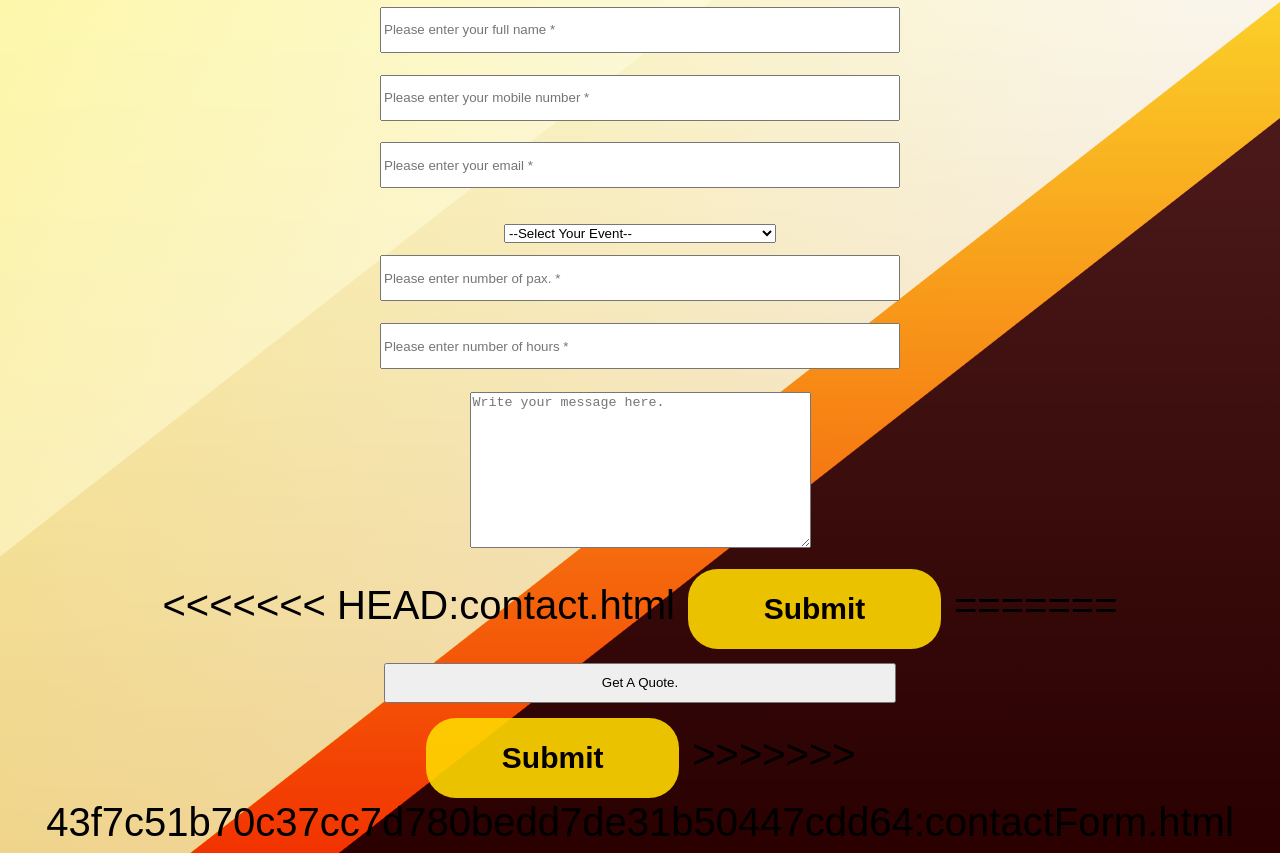
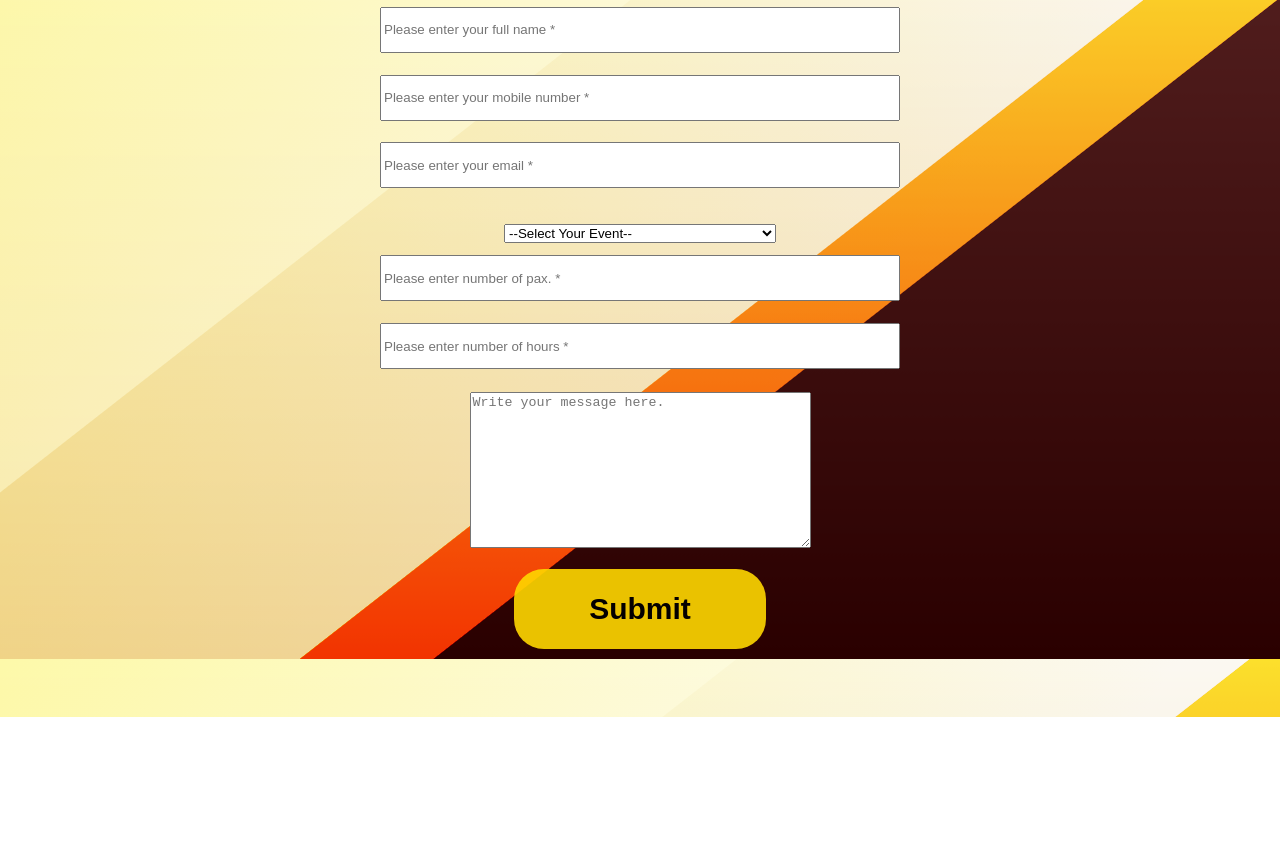
Before and after one commit to Sammienator/room4, a plain HTML site: page index.html in a window 1280 px wide. Shown: the part 83-936 px from the top of the page. After the commit the page ends 800 px from the top, so only its background shows below. Drawn offline with Linux system fonts and the light colour scheme.

Commit message:
Update index.html

```diff
--- a/index.html
+++ b/index.html
@@ -94,19 +94,9 @@
                 ></textarea>
             </div>
 
-<<<<<<< HEAD:contact.html
 
             <button type="submit" name="submit" value="submit"  >Submit</button>
-=======
-            <div>
-              <input
-                type="submit"
-                class="btn buton btn-transparent btn-send pt-2 btn-block"
-                value="Get A Quote."
-              />
-            </div>
-            <button type="submit" name="submit">Submit</button>
->>>>>>> 43f7c51b70c37cc7d780bedd7de31b50447cdd64:contactForm.html
+
         </div>
       </form>
     </container>
```
